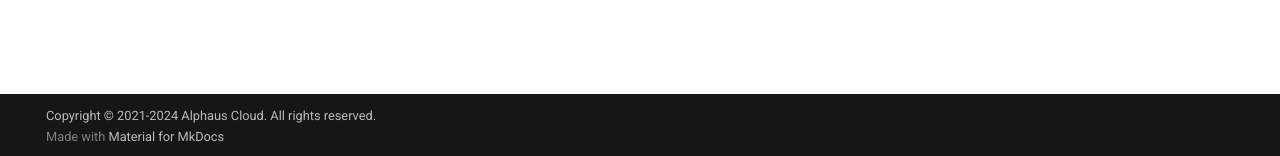
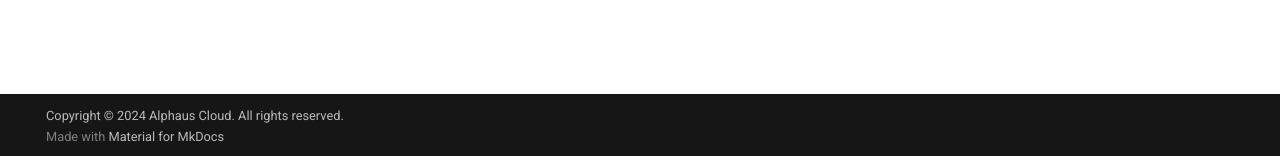
Before and after one commit to alphauslabs/tmpdocs, an MkDocs documentation site: the page built from docs/index.md, in a window 1280 px wide. Shown: the part 741-897 px from the top of the page. Built offline with MkDocs 1.6.1 and Material for MkDocs 9.7.7, drawn with Linux system fonts in a browser that asks for light colours; comment, search, counter and statistics services are not loaded.

Commit message:
docs: update main

```diff
--- a/mkdocs.yml
+++ b/mkdocs.yml
@@ -1,5 +1,5 @@
 site_name: Alphaus Documentation
-copyright: Copyright &copy; 2021-2024 Alphaus Cloud. All rights reserved.
+copyright: Copyright &copy; 2024 Alphaus Cloud. All rights reserved.
 
 theme:
   name: material
```
